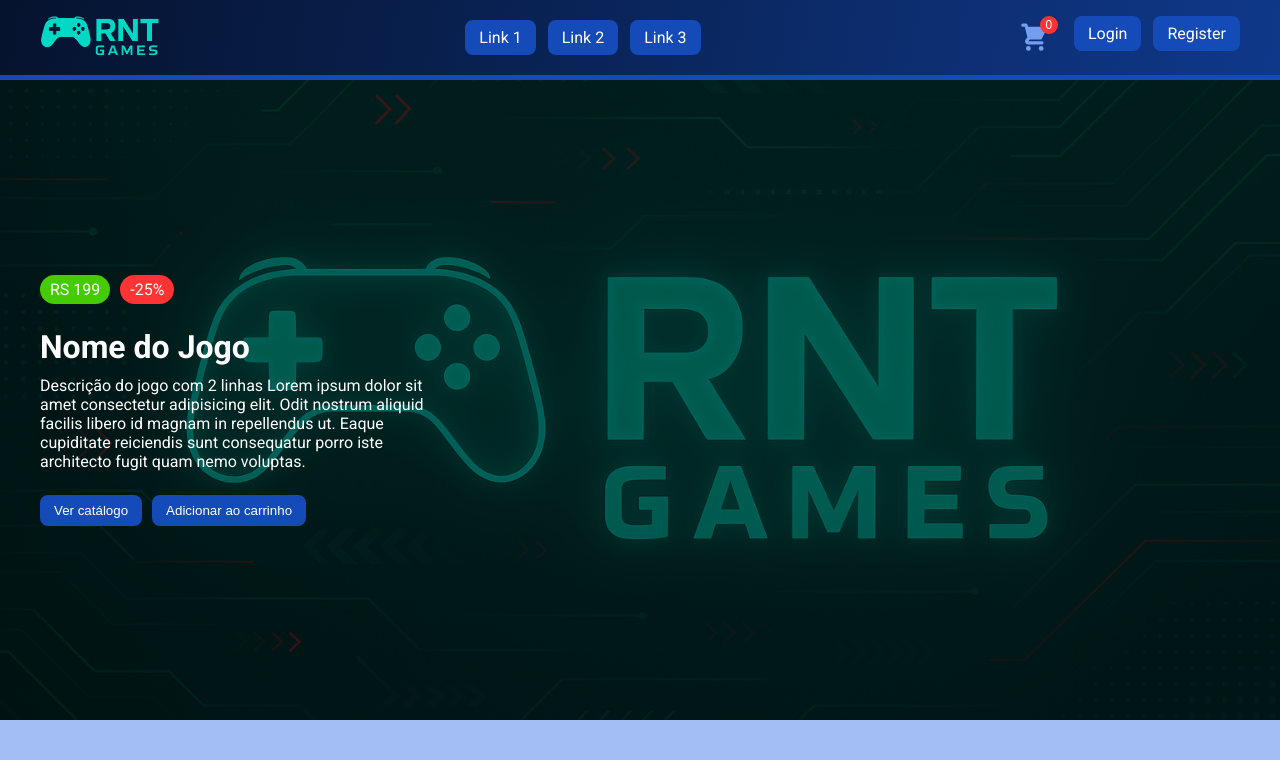
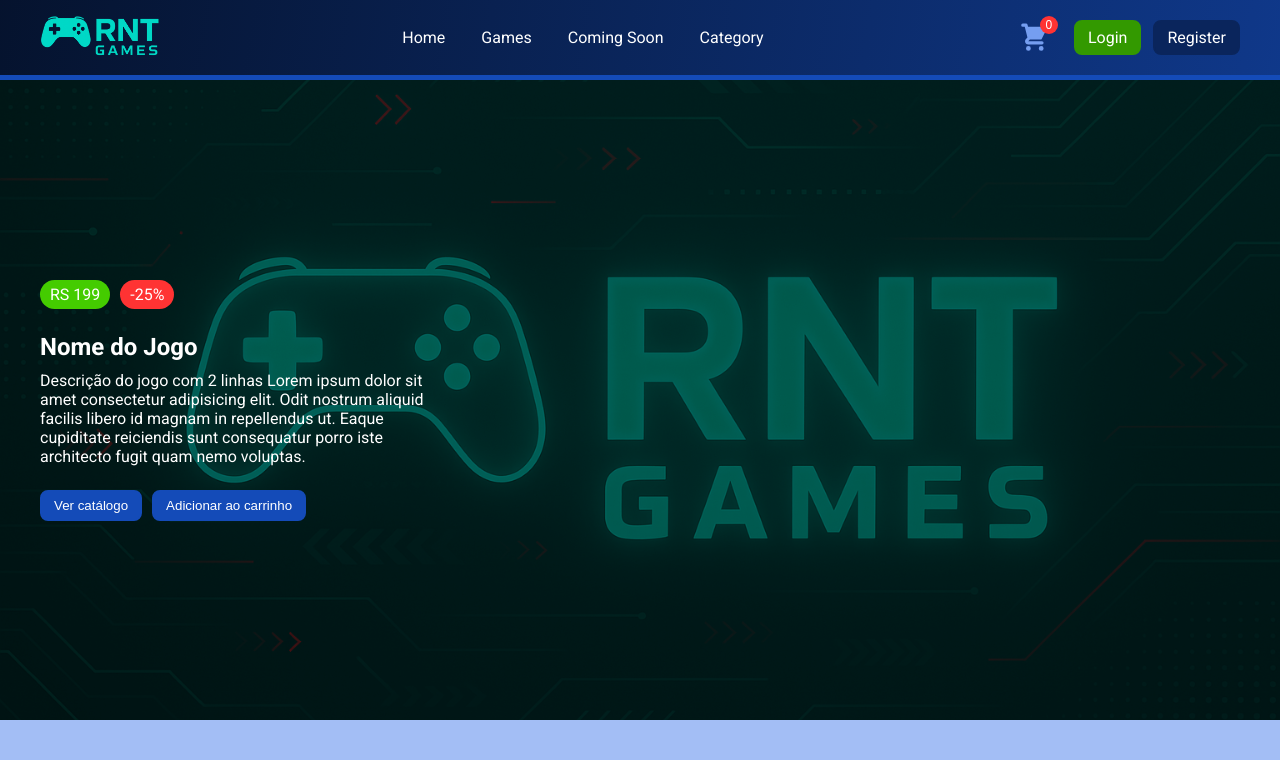
Before and after one commit to RNT13/rnt-games, a Next.js app: page / in a window 1280 px wide. Shown: the top 760 px of the page. Built offline with nearby package versions, Linux system fonts and the light colour scheme.

Commit message:
Update: adição da função de links do header

```diff
--- a/src/app/(public)/page.tsx
+++ b/src/app/(public)/page.tsx
@@ -10,13 +10,21 @@
 
 export default function Home() {
   return (
-    <>
+    <main>
       <Header />
-      <Hero />
-      <Gamelist title="Games" $bgColor={"light"} games={games} />
-      <ComingSoonGamesList title="Coming Soon" $bgColor={"dark"} soonGames={SoonGames} />
-      <Category title="Category" $bgColor="light" categories={mockCategories} />
+      <section id="home">
+        <Hero />
+      </section>
+      <section id="games">
+        <Gamelist title="Games" $bgColor={"light"} games={games} />
+      </section>
+      <section id="coming-soon">
+        <ComingSoonGamesList title="Coming Soon" $bgColor={"dark"} soonGames={SoonGames} />
+      </section>
+      <section id="category">
+        <Category title="Category" $bgColor="light" categories={mockCategories} />
+      </section>
       <Footer />
-    </>
+    </main >
   )
 }
--- a/src/components/layout/Header/Header.tsx
+++ b/src/components/layout/Header/Header.tsx
@@ -1,7 +1,7 @@
 import { Button } from "@/components/ui/Button/Button";
 import Image from "next/image";
 import { HiShoppingCart } from "react-icons/hi";
-import { HeaderCart, HeaderContainer, HeaderLogin, HeaderLogo, HeaderNav, HeaderRight, HeaderUl } from "./HeaderStyles";
+import { HeaderCart, HeaderContainer, HeaderLogin, HeaderLogo, HeaderNav, HeaderRegister, HeaderRight, HeaderUl } from "./HeaderStyles";
 
 export default function Header() {
   return (
@@ -12,13 +12,16 @@
         </HeaderLogo>
         <HeaderUl>
           <li>
-            <Button href="/#" title="Link 1" />
+            <Button href="#home" title="Home" />
           </li>
           <li>
-            <Button href="/#" title="Link 2" />
+            <Button href="#games" title="Games" />
           </li>
           <li>
-            <Button href="/#" title="Link 3" />
+            <Button href="#coming-soon" title="Coming Soon" />
+          </li>
+          <li>
+            <Button href="#category" title="Category" />
           </li>
         </HeaderUl>
         <HeaderRight>
@@ -30,8 +33,10 @@
           </HeaderCart>
           <HeaderLogin>
             <Button href="/#" title="Login" />
+          </HeaderLogin>
+          <HeaderRegister>
             <Button href="/#" title="Register" />
-          </HeaderLogin>
+          </HeaderRegister>
         </HeaderRight>
       </HeaderNav>
     </HeaderContainer>
--- a/src/components/layout/Header/HeaderStyles.ts
+++ b/src/components/layout/Header/HeaderStyles.ts
@@ -8,6 +8,9 @@
   align-items: center;
   background: linear-gradient(100deg, ${theme.colors.baseBlue.dark40}, ${theme.colors.baseBlue.dark20});
   border-bottom: 5px solid ${theme.colors.baseBlue.dark};
+  position: sticky;
+  top: 0;
+  z-index: 100;
 `
 
 export const HeaderNav = styled.nav`
@@ -24,15 +27,15 @@
   gap: 12px;
   list-style: none;
 
-  ${StyledLink} {
-    background-color: ${theme.colors.baseBlue.dark};
-    border: 2px solid ${theme.colors.baseBlue.dark};
+  ${StyledLink}, ${StyledButton} {
+    background-color: transparent;
+    border: transparent;
     color: ${theme.colors.baseBlue.light50};
     transition: ${transitions.default};
 
     &:hover {
-      background-color: ${theme.colors.baseBlue.dark40};
-      border: 2px solid ${theme.colors.baseBlue.dark40};
+      background-color: transparent;
+      border: transparent;
       box-shadow: 4px 4px 4px ${theme.colors.baseCyan.light};
       color: ${theme.colors.baseCyan.light};
       transition: ${transitions.default};
@@ -42,6 +45,7 @@
 
 export const HeaderRight = styled.div`
   display: flex;
+  align-items: center;
   gap: 12px;
 `
 
@@ -85,8 +89,26 @@
   gap: 12px;
 
   ${StyledLink} {
-    background-color: ${theme.colors.baseBlue.dark};
-    border: 2px solid ${theme.colors.baseBlue.dark};
+    background-color: ${theme.colors.baseGreen.dark20};
+    border: 2px solid ${theme.colors.baseGreen.dark20};
+    color: ${theme.colors.baseGreen.light50};
+
+    &:hover {
+      background-color: ${theme.colors.baseGreen.dark30};
+      border: 2px solid ${theme.colors.baseGreen.dark30};
+      box-shadow: 4px 4px 4px ${theme.colors.baseCyan.light};
+      color: ${theme.colors.baseCyan.light};
+    }
+  }
+`
+
+export const HeaderRegister = styled.div`
+  display: flex;
+  gap: 12px;
+
+  ${StyledLink} {
+    background-color: ${theme.colors.baseBlue.dark30};
+    border: 2px solid ${theme.colors.baseBlue.dark30};
     color: ${theme.colors.baseBlue.light50};
 
     &:hover {
--- a/src/components/layout/Section/SectionStyles.ts
+++ b/src/components/layout/Section/SectionStyles.ts
@@ -7,6 +7,7 @@
 }
 
 export const SectionContainer = styled.section<Omit<SectionProps, 'light' | 'dark'>>`
+  padding-top: 40px;
   display: flex;
   justify-content: center;
   align-items: center;
--- a/src/components/ui/Button/ButtonStyles.ts
+++ b/src/components/ui/Button/ButtonStyles.ts
@@ -44,3 +44,7 @@
 export const StyledLink = styled(Link)`
   ${BaseButton}
 `
+
+export const StyledA = styled.a`
+  ${BaseButton}
+`
--- a/src/styles/globalStyles.tsx
+++ b/src/styles/globalStyles.tsx
@@ -10,10 +10,15 @@
     box-sizing: border-box;
   }
 
+  html {
+    scroll-behavior: smooth;
+  }
+
   body {
     background-color: ${theme.colors.baseBlue.light40};
     color: ${theme.colors.baseBlue.light50};
   }
+
 
   .container {
     max-width: 1200px;
```
Also changed, not shown: src/app/(public)/sign-in/homeStyles.ts (deleted), src/app/(public)/sign-in/signInStyles.ts (added), src/components/ui/Cart/CartStyles.ts (added), src/components/ui/Cart/CatdStyles.ts (deleted).
